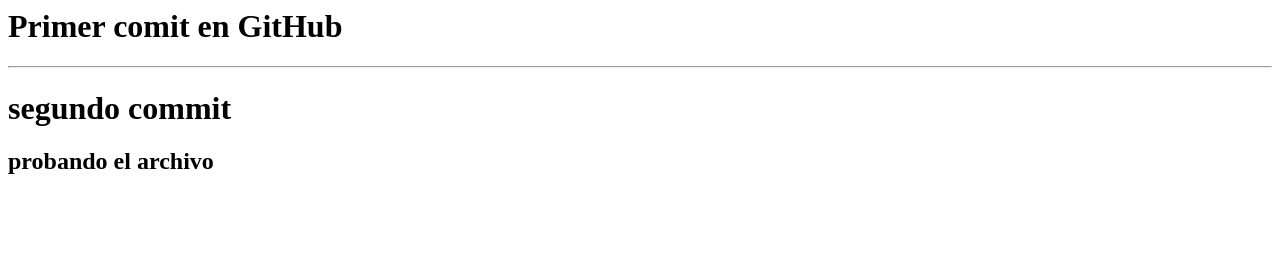
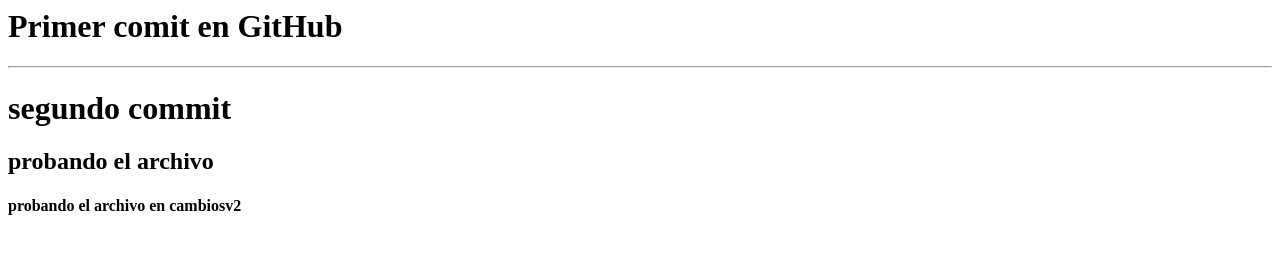
Before and after one commit to VWILMERE/prueba1, a plain HTML site: page index.html in a window 1280 px wide. Drawn offline with Linux system fonts and the light colour scheme.

Commit message:
cambiosv2

```diff
--- a/index.html
+++ b/index.html
@@ -7,4 +7,5 @@
     <hr/>
     <h1>segundo commit</h1>
     <h2>probando el archivo</h2>
+    <h4>probando el archivo en cambiosv2</h4>
   <doby>
```
